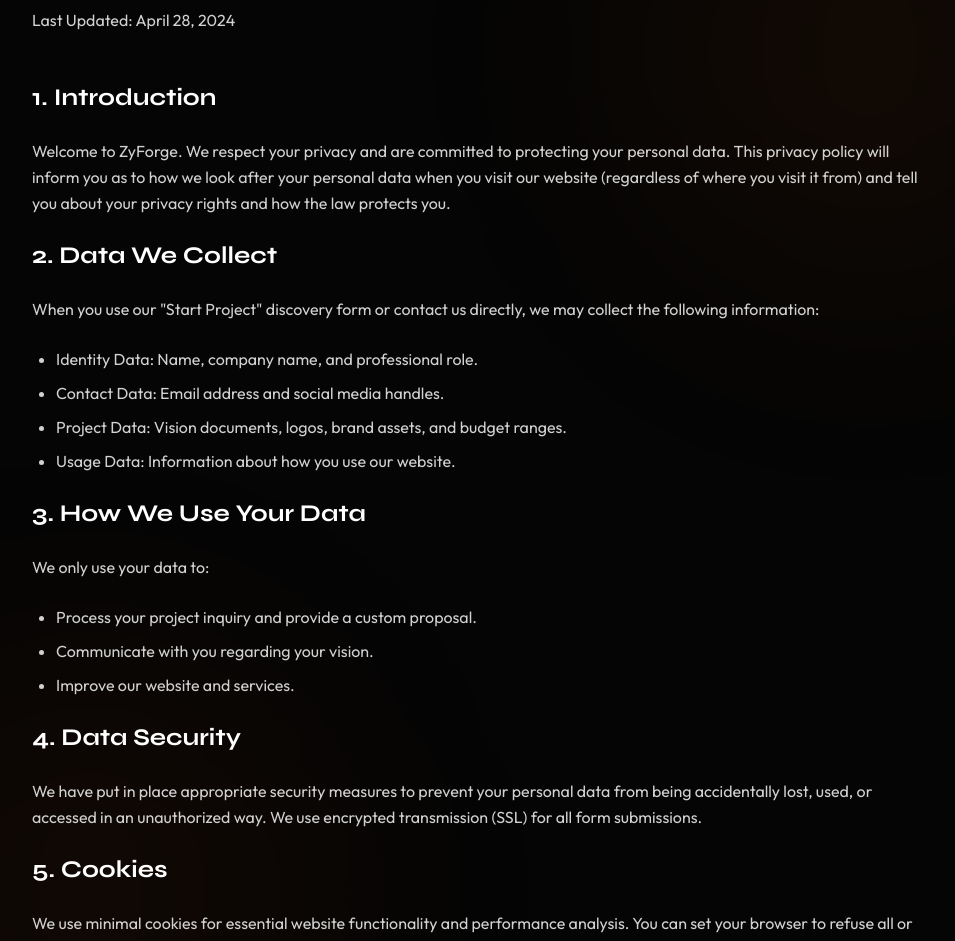
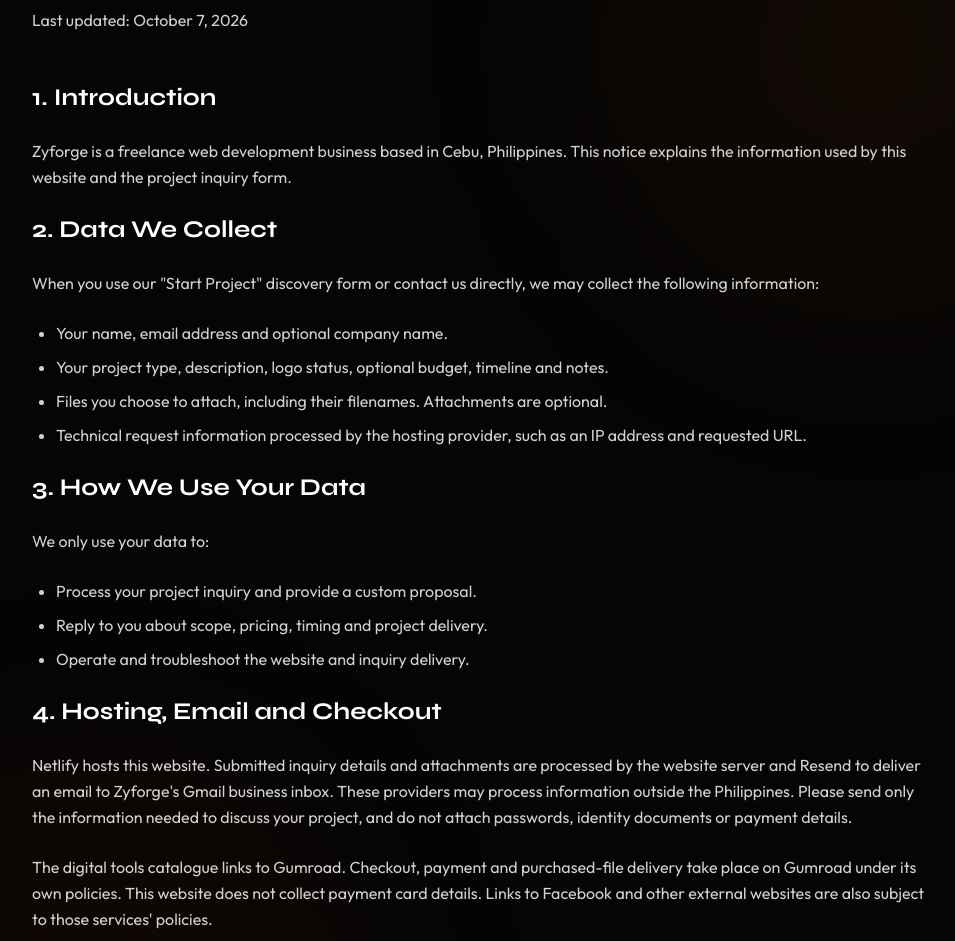
Before and after one commit to zyforgedev/zyforge, a Next.js app: page /legal/privacy-policy in a window 1280 px wide. Shown: the part 200-1141 px from the top of the page, without its empty margins (160-1115 px from the left). Built offline with nearby package versions, Linux system fonts and the light colour scheme.

Commit message:
Describe hosting and inquiry data processing accurately
Reviewed candidate 6f907fb. Full source comparison before deployment.

```diff
--- a/src/app/legal/privacy-policy/page.tsx
+++ b/src/app/legal/privacy-policy/page.tsx
@@ -31,15 +31,14 @@
             <h1 className="text-5xl font-syne font-bold mb-4 tracking-tight">
               Privacy <span className="gradient-text">Policy</span>
             </h1>
-            <p className="text-text-secondary">Last Updated: April 28, 2024</p>
+            <p className="text-text-secondary">Last updated: October 7, 2026</p>
           </header>
 
           <section className="space-y-6 text-text-secondary leading-relaxed">
             <h2 className="text-2xl font-syne font-bold text-white">1. Introduction</h2>
             <p>
-              Welcome to ZyForge. We respect your privacy and are committed to protecting your personal data.
-              This privacy policy will inform you as to how we look after your personal data when you visit our website
-              (regardless of where you visit it from) and tell you about your privacy rights and how the law protects you.
+              Zyforge is a freelance web development business based in Cebu, Philippines.
+              This notice explains the information used by this website and the project inquiry form.
             </p>
 
             <h2 className="text-2xl font-syne font-bold text-white">2. Data We Collect</h2>
@@ -47,10 +46,10 @@
               When you use our "Start Project" discovery form or contact us directly, we may collect the following information:
             </p>
             <ul className="list-disc pl-6 space-y-2">
-              <li>Identity Data: Name, company name, and professional role.</li>
-              <li>Contact Data: Email address and social media handles.</li>
-              <li>Project Data: Vision documents, logos, brand assets, and budget ranges.</li>
-              <li>Usage Data: Information about how you use our website.</li>
+              <li>Your name, email address and optional company name.</li>
+              <li>Your project type, description, logo status, optional budget, timeline and notes.</li>
+              <li>Files you choose to attach, including their filenames. Attachments are optional.</li>
+              <li>Technical request information processed by the hosting provider, such as an IP address and requested URL.</li>
             </ul>
 
             <h2 className="text-2xl font-syne font-bold text-white">3. How We Use Your Data</h2>
@@ -59,20 +58,30 @@
             </p>
             <ul className="list-disc pl-6 space-y-2">
               <li>Process your project inquiry and provide a custom proposal.</li>
-              <li>Communicate with you regarding your vision.</li>
-              <li>Improve our website and services.</li>
+              <li>Reply to you about scope, pricing, timing and project delivery.</li>
+              <li>Operate and troubleshoot the website and inquiry delivery.</li>
             </ul>
 
-            <h2 className="text-2xl font-syne font-bold text-white">4. Data Security</h2>
+            <h2 className="text-2xl font-syne font-bold text-white">4. Hosting, Email and Checkout</h2>
             <p>
-              We have put in place appropriate security measures to prevent your personal data from being accidentally lost,
-              used, or accessed in an unauthorized way. We use encrypted transmission (SSL) for all form submissions.
+              Netlify hosts this website. Submitted inquiry details and attachments are processed by the
+              website server and Resend to deliver an email to Zyforge&apos;s Gmail business inbox.
+              These providers may process information outside the Philippines. Please send only the
+              information needed to discuss your project, and do not attach passwords, identity documents
+              or payment details.
+            </p>
+            <p>
+              The digital tools catalogue links to Gumroad. Checkout, payment and purchased-file delivery
+              take place on Gumroad under its own policies. This website does not collect payment card details.
+              Links to Facebook and other external websites are also subject to those services&apos; policies.
             </p>
 
-            <h2 className="text-2xl font-syne font-bold text-white">5. Cookies</h2>
+            <h2 className="text-2xl font-syne font-bold text-white">5. Cookies and Your Choices</h2>
             <p>
-              We use minimal cookies for essential website functionality and performance analysis. You can set your browser
-              to refuse all or some browser cookies, but some parts of this website may become inaccessible or not function properly.
+              The website code does not include advertising pixels or a visitor analytics script.
+              External services you visit may use their own cookies. You can contact Zyforge to ask about
+              information you provided or request a correction or deletion. Inquiry emails and attachments
+              may remain in the business inbox while needed for project communication and records.
             </p>
 
             <h2 className="text-2xl font-syne font-bold text-white">6. Contact Information</h2>
```
